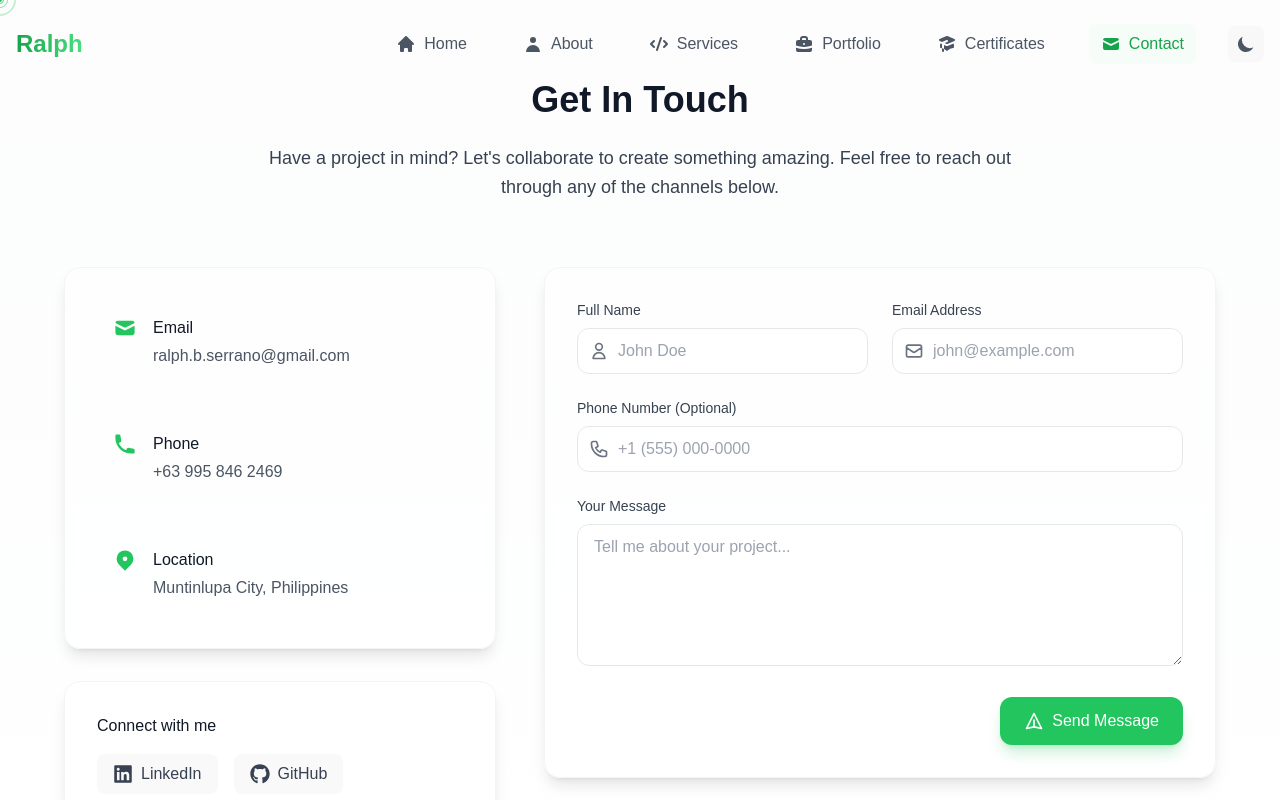
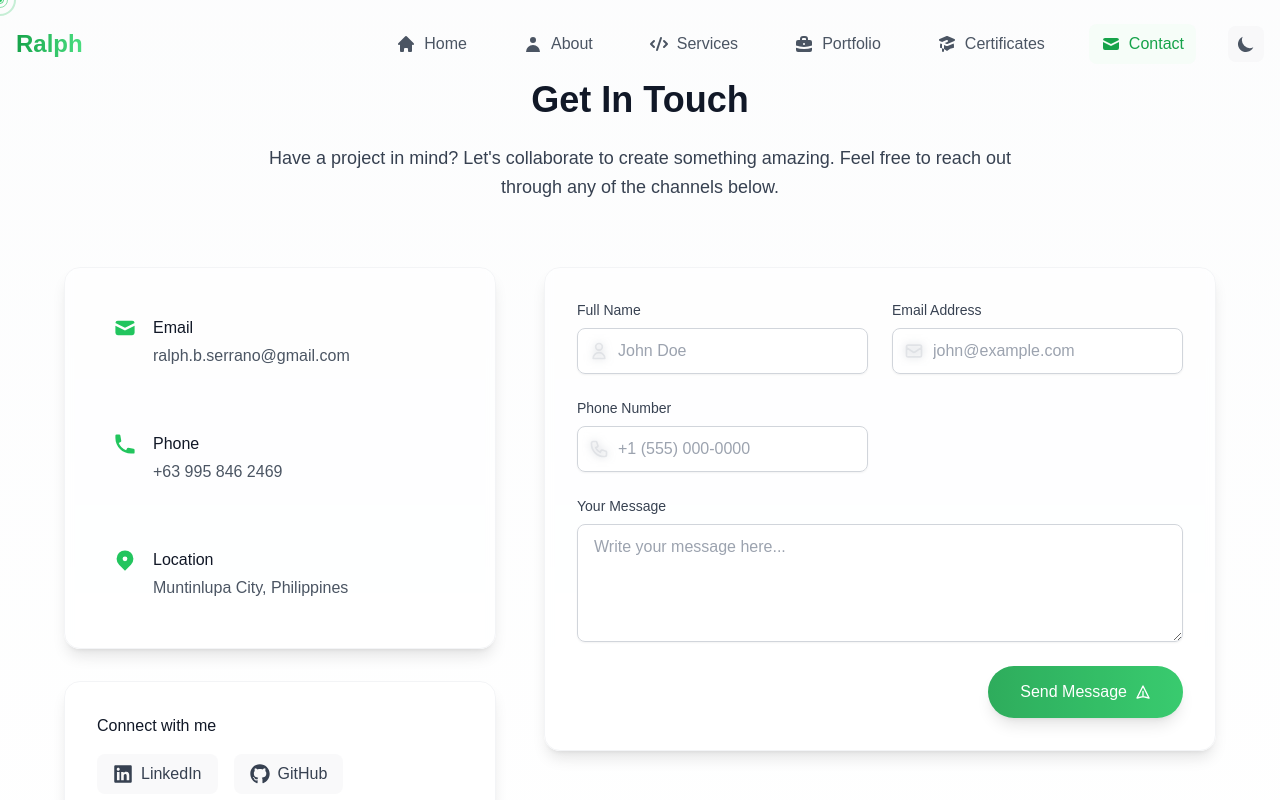
Before and after one commit to va-ralphbserrano/portfolio-redesign, a React (Vite) app: page /va-rb-portfolio/contact in a window 1280 px wide. Shown: the top 800 px of the page. Built offline with nearby package versions, Linux system fonts and the light colour scheme.

Commit message:
feat: add EmailJS integration
- Add EmailJS for form submissions
- Add success/error messages
- Improve form styling and UX
- Add loading state for submit button

```diff
--- a/package.json
+++ b/package.json
@@ -21,6 +21,7 @@
     "prepare": "husky install"
   },
   "dependencies": {
+    "@emailjs/browser": "^4.4.1",
     "@headlessui/react": "^1.7.17",
     "@heroicons/react": "^2.1.1",
     "@react-three/drei": "^9.92.7",
--- a/src/components/sections/contact/ContactForm.jsx
+++ b/src/components/sections/contact/ContactForm.jsx
@@ -1,8 +1,10 @@
-import React, { useState } from 'react';
+import React, { useState, useRef } from 'react';
 import { motion } from 'framer-motion';
 import { HiOutlineMail, HiOutlineUser, HiOutlinePhone, HiOutlinePaperAirplane } from 'react-icons/hi';
+import emailjs from '@emailjs/browser';
 
 const ContactForm = () => {
+  const form = useRef();
   const [formData, setFormData] = useState({
     name: '',
     email: '',
@@ -11,6 +13,7 @@ const ContactForm = () => {
   });
 
   const [isSubmitting, setIsSubmitting] = useState(false);
+  const [status, setStatus] = useState({ type: '', message: '' });
 
   const handleChange = (e) => {
     const { name, value } = e.target;
@@ -23,23 +26,55 @@ const ContactForm = () => {
   const handleSubmit = async (e) => {
     e.preventDefault();
     setIsSubmitting(true);
+    setStatus({ type: '', message: '' });
 
-    // Here you would typically send the form data to your backend
-    // For now, we'll just simulate a delay
-    await new Promise(resolve => setTimeout(resolve, 1000));
+    try {
+      const result = await emailjs.sendForm(
+        'service_4hnmvwg', // Replace with your EmailJS service ID
+        'template_8yzqmzd', // Replace with your EmailJS template ID
+        form.current,
+        'sWZbPe8_2RQQVQqSj' // Replace with your EmailJS public key
+      );
 
-    // Reset form
+      if (result.text === 'OK') {
+        setStatus({
+          type: 'success',
+          message: 'Thank you! Your message has been sent successfully.'
+        });
         setFormData({
           name: '',
           email: '',
           phone: '',
           message: ''
         });
+      }
+    } catch (error) {
+      setStatus({
+        type: 'error',
+        message: 'Oops! Something went wrong. Please try again later.'
+      });
+      console.error('Email error:', error);
+    }
+
     setIsSubmitting(false);
   };
 
   return (
-    <form onSubmit={handleSubmit} className="space-y-6">
+    <form ref={form} onSubmit={handleSubmit} className="space-y-6">
+      {status.message && (
+        <motion.div
+          initial={{ opacity: 0, y: -10 }}
+          animate={{ opacity: 1, y: 0 }}
+          className={`p-4 rounded-lg ${
+            status.type === 'success'
+              ? 'bg-green-50 dark:bg-green-900/20 text-green-800 dark:text-green-200'
+              : 'bg-red-50 dark:bg-red-900/20 text-red-800 dark:text-red-200'
+          }`}
+        >
+          {status.message}
+        </motion.div>
+      )}
+
       <div className="grid grid-cols-1 md:grid-cols-2 gap-6">
         <motion.div
           initial={{ opacity: 0, x: -20 }}
@@ -50,24 +85,24 @@ const ContactForm = () => {
             Full Name
           </label>
           <div className="relative">
-            <div className="absolute inset-y-0 left-0 pl-3 flex items-center pointer-events-none text-gray-500 dark:text-gray-400">
-              <HiOutlineUser className="w-5 h-5" />
+            <div className="absolute inset-y-0 left-0 pl-3 flex items-center pointer-events-none">
+              <HiOutlineUser className="h-5 w-5 text-gray-400" />
             </div>
             <input
               type="text"
+              name="name"
               id="name"
-              name="name"
+              required
               value={formData.name}
               onChange={handleChange}
-              className="w-full pl-10 pr-4 py-2.5 bg-white/50 dark:bg-gray-800/50 border border-gray-200 dark:border-gray-700 rounded-xl focus:ring-2 focus:ring-primary-500 dark:focus:ring-primary-400 focus:border-transparent dark:text-white transition-colors duration-200"
-              required
+              className="block w-full pl-10 pr-4 py-2.5 text-gray-900 dark:text-white bg-white/50 dark:bg-gray-800/50 border border-gray-300 dark:border-gray-700/50 rounded-lg shadow-sm backdrop-blur-sm focus:outline-none focus:ring-2 focus:ring-primary-500 focus:border-transparent"
               placeholder="John Doe"
             />
           </div>
         </motion.div>
 
         <motion.div
-          initial={{ opacity: 0, x: 20 }}
+          initial={{ opacity: 0, x: -20 }}
           whileInView={{ opacity: 1, x: 0 }}
           transition={{ duration: 0.5, delay: 0.2 }}
         >
@@ -75,46 +110,46 @@ const ContactForm = () => {
             Email Address
           </label>
           <div className="relative">
-            <div className="absolute inset-y-0 left-0 pl-3 flex items-center pointer-events-none text-gray-500 dark:text-gray-400">
-              <HiOutlineMail className="w-5 h-5" />
+            <div className="absolute inset-y-0 left-0 pl-3 flex items-center pointer-events-none">
+              <HiOutlineMail className="h-5 w-5 text-gray-400" />
             </div>
             <input
               type="email"
+              name="email"
               id="email"
-              name="email"
+              required
               value={formData.email}
               onChange={handleChange}
-              className="w-full pl-10 pr-4 py-2.5 bg-white/50 dark:bg-gray-800/50 border border-gray-200 dark:border-gray-700 rounded-xl focus:ring-2 focus:ring-primary-500 dark:focus:ring-primary-400 focus:border-transparent dark:text-white transition-colors duration-200"
-              required
+              className="block w-full pl-10 pr-4 py-2.5 text-gray-900 dark:text-white bg-white/50 dark:bg-gray-800/50 border border-gray-300 dark:border-gray-700/50 rounded-lg shadow-sm backdrop-blur-sm focus:outline-none focus:ring-2 focus:ring-primary-500 focus:border-transparent"
               placeholder="john@example.com"
             />
           </div>
         </motion.div>
-      </div>
 
         <motion.div
-        initial={{ opacity: 0, y: 20 }}
-        whileInView={{ opacity: 1, y: 0 }}
+          initial={{ opacity: 0, x: -20 }}
+          whileInView={{ opacity: 1, x: 0 }}
           transition={{ duration: 0.5, delay: 0.3 }}
         >
           <label htmlFor="phone" className="block text-sm font-medium text-gray-700 dark:text-gray-300 mb-2">
-          Phone Number (Optional)
+            Phone Number
           </label>
           <div className="relative">
-          <div className="absolute inset-y-0 left-0 pl-3 flex items-center pointer-events-none text-gray-500 dark:text-gray-400">
-            <HiOutlinePhone className="w-5 h-5" />
+            <div className="absolute inset-y-0 left-0 pl-3 flex items-center pointer-events-none">
+              <HiOutlinePhone className="h-5 w-5 text-gray-400" />
             </div>
             <input
               type="tel"
+              name="phone"
               id="phone"
-            name="phone"
               value={formData.phone}
               onChange={handleChange}
-            className="w-full pl-10 pr-4 py-2.5 bg-white/50 dark:bg-gray-800/50 border border-gray-200 dark:border-gray-700 rounded-xl focus:ring-2 focus:ring-primary-500 dark:focus:ring-primary-400 focus:border-transparent dark:text-white transition-colors duration-200"
+              className="block w-full pl-10 pr-4 py-2.5 text-gray-900 dark:text-white bg-white/50 dark:bg-gray-800/50 border border-gray-300 dark:border-gray-700/50 rounded-lg shadow-sm backdrop-blur-sm focus:outline-none focus:ring-2 focus:ring-primary-500 focus:border-transparent"
               placeholder="+1 (555) 000-0000"
             />
           </div>
         </motion.div>
+      </div>
 
       <motion.div
         initial={{ opacity: 0, y: 20 }}
@@ -125,41 +160,36 @@ const ContactForm = () => {
           Your Message
         </label>
         <textarea
+          name="message"
           id="message"
-          name="message"
+          required
           value={formData.message}
           onChange={handleChange}
-          rows="5"
-          className="w-full px-4 py-2.5 bg-white/50 dark:bg-gray-800/50 border border-gray-200 dark:border-gray-700 rounded-xl focus:ring-2 focus:ring-primary-500 dark:focus:ring-primary-400 focus:border-transparent dark:text-white transition-colors duration-200"
-          required
-          placeholder="Tell me about your project..."
-        ></textarea>
+          rows={4}
+          className="block w-full px-4 py-2.5 text-gray-900 dark:text-white bg-white/50 dark:bg-gray-800/50 border border-gray-300 dark:border-gray-700/50 rounded-lg shadow-sm backdrop-blur-sm focus:outline-none focus:ring-2 focus:ring-primary-500 focus:border-transparent"
+          placeholder="Write your message here..."
+        />
       </motion.div>
 
       <motion.div
         initial={{ opacity: 0, y: 20 }}
         whileInView={{ opacity: 1, y: 0 }}
         transition={{ duration: 0.5, delay: 0.5 }}
-        className="text-right"
+        className="flex justify-end"
       >
-        <motion.button
+        <button
           type="submit"
           disabled={isSubmitting}
-          whileHover={{ scale: 1.02 }}
-          whileTap={{ scale: 0.98 }}
-          className={`
-            inline-flex items-center gap-2 px-6 py-3 rounded-xl text-white
-            ${isSubmitting
-              ? 'bg-primary-400 cursor-not-allowed'
-              : 'bg-primary-500 hover:bg-primary-600 dark:bg-primary-600 dark:hover:bg-primary-700'}
-            font-medium shadow-lg shadow-primary-500/25 dark:shadow-primary-600/25
-            focus:outline-none focus:ring-2 focus:ring-offset-2 focus:ring-primary-500
-            transition-all duration-200
-          `}
+          className="group relative inline-flex items-center px-8 py-3.5 rounded-full bg-gradient-to-r from-primary-600 to-primary-500 text-white overflow-hidden shadow-lg transition-all duration-300 hover:shadow-primary-500/25 hover:scale-[1.02] disabled:opacity-70 disabled:cursor-not-allowed"
         >
-          <HiOutlinePaperAirplane className={`w-5 h-5 ${isSubmitting ? 'animate-ping' : 'animate-none'}`} />
+          <span className="absolute inset-0 bg-white/10 group-hover:bg-white/20 transition-colors duration-300" />
+          <span className="relative flex items-center">
             {isSubmitting ? 'Sending...' : 'Send Message'}
-        </motion.button>
+            <HiOutlinePaperAirplane className={`ml-2 transition-transform duration-300 ${
+              isSubmitting ? 'animate-pulse' : 'group-hover:translate-x-1'
+            }`} />
+          </span>
+        </button>
       </motion.div>
     </form>
   );
```
Also changed, not shown: 1 other file (tests, documents, lock files or other folders). Lines whose indentation alone changed are shown as unchanged.
